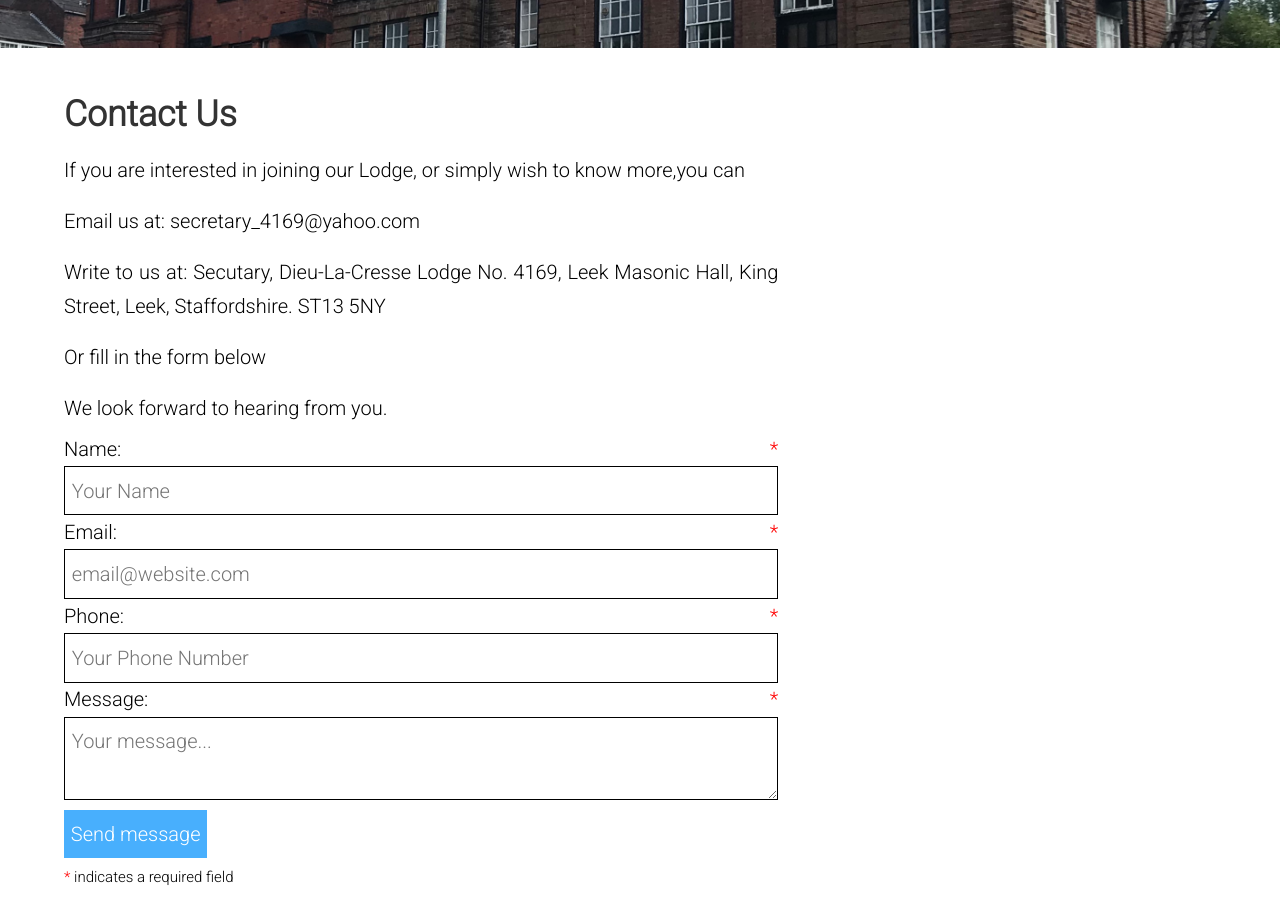
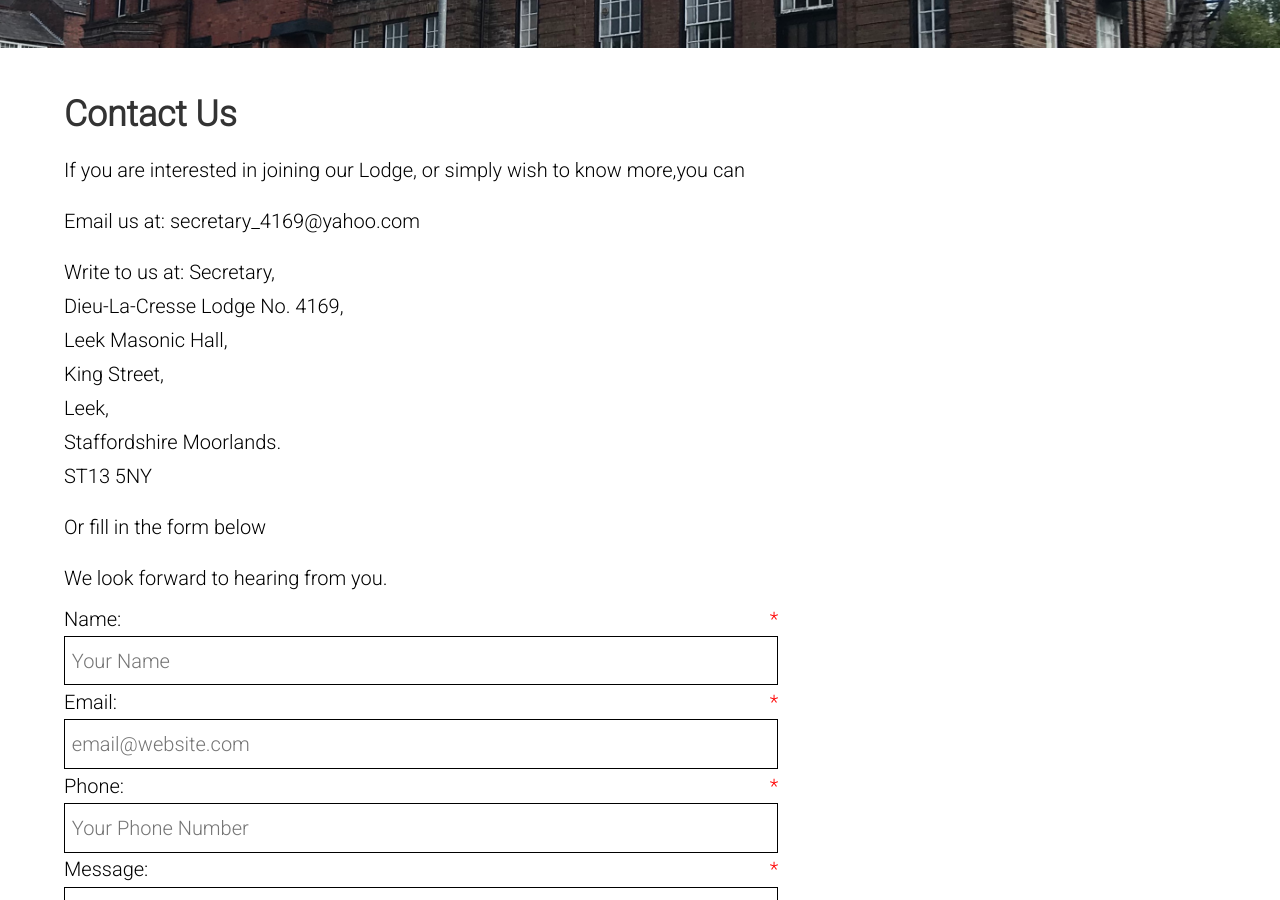
Before and after one commit to ajmaxwello/dieu-la-cresse, a Jekyll site: the page built from contact.md, in a window 1280 px wide and 900 px high, scrolled down 359 px. Built offline with Jekyll 4.4.1, drawn with Linux system fonts in a browser that asks for light colours.

Commit message:
Corrected address

```diff
--- a/contact.md
+++ b/contact.md
@@ -12,12 +12,12 @@ If you are interested in joining our Lodge, or simply wish to know more,you can
 Email us at: secretary_4169@yahoo.com
 
 Write to us at:
-Secutary,
+Secretary,
 Dieu-La-Cresse Lodge No. 4169,
 Leek Masonic Hall,
 King Street,
 Leek,
-Staffordshire.
+Staffordshire Moorlands.
 ST13 5NY
 
 Or fill in the form below
```
